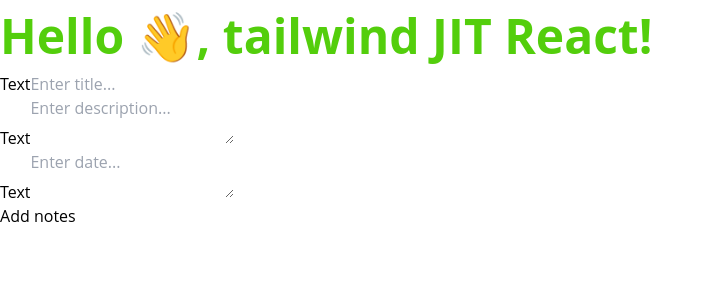
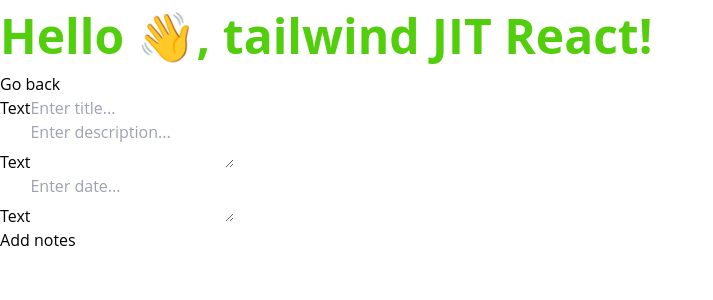
Before and after one commit to isNan909/fastify_react_app, a React (Create React App) app in the folder client/: page /edit/1 in a window 1280 px wide. Shown: the top 300 px of the page, without its empty margins (0-713 px from the left). Built offline with nearby package versions, Linux system fonts and the light colour scheme; no server answers.

Commit message:
added all crud operation

```diff
--- a/client/src/components/notedetail.js
+++ b/client/src/components/notedetail.js
@@ -27,7 +27,8 @@
       console.log('error fetching data');
     }
     getOneNote(data);
-    const selectedNote = notes.find((note) => data._id === note.id);
+    const selectedNote = notes.find((note) => currentNoteId === note._id);
+    console.log(selectedNote);
     setselectedNotes(selectedNote);
   }
 
--- a/client/src/components/noteedit.js
+++ b/client/src/components/noteedit.js
@@ -1,4 +1,5 @@
 import { useContext, useEffect, useState } from 'react';
+import { Link } from 'react-router-dom';
 
 import { GlobalContext } from '../context/GlobalState';
 
@@ -26,9 +27,11 @@
       console.log('error fetching data');
     }
     getOneNote(data);
-    const selectedNote = notes.find((note) => data.id === note.id);
-    console.log("🚀 ~ file: noteedit.js ~ line 30 ~ getNotesData ~ selectedNote", selectedNote)
-
+    const selectedNote = notes.find((note) => currentNoteId === note._id);
+    console.log(
+      '🚀 ~ file: noteedit.js ~ line 30 ~ getNotesData ~ selectedNote',
+      selectedNote
+    );
 
     // const selectedCatalogueItem = catalogueItems.find(catalogueItem => catalogueItem.sku === catalogueItemSku);
     // setSeletedCatalogueItem(selectedCatalogueItem);
@@ -64,6 +67,11 @@
 
   return (
     <div>
+      <Link to="/">
+        <button>
+          <span>Go back</span>
+        </button>
+      </Link>
       <form onSubmit={onSubmit}>
         <div>
           <label htmlFor="text">Text</label>
```
